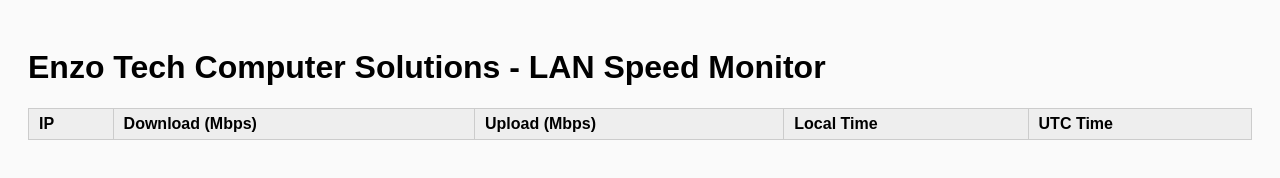
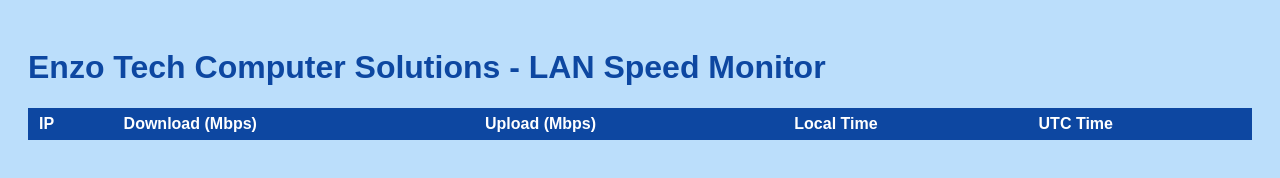
Before and after one commit to LorenzoLeonardo/packet-speed-monitoring, a plain HTML site: page web/index.html in a window 1280 px wide. Drawn offline with Linux system fonts and the light colour scheme; no server answers.

Commit message:
Change css colors

```diff
--- a/web/index.html
+++ b/web/index.html
@@ -8,24 +8,35 @@
     body {
       font-family: sans-serif;
       padding: 20px;
-      background: #fafafa;
+      background: #bbdefb;
     }
 
     table {
       border-collapse: collapse;
       width: 100%;
+      background: #64b5f6;
     }
 
     th,
     td {
-      border: 1px solid #ccc;
+      border: 1px solid #0d47a1;
       padding: 6px 10px;
       text-align: left;
+      color: white;
     }
 
     th {
-      background: #eee;
+      background: #0d47a1;
     }
+
+    tbody tr:nth-child(even) {
+      background-color: #1976d2;
+    }
+
+    h1 {
+      color: #0d47a1;
+    }
+
   </style>
 </head>
 
```
